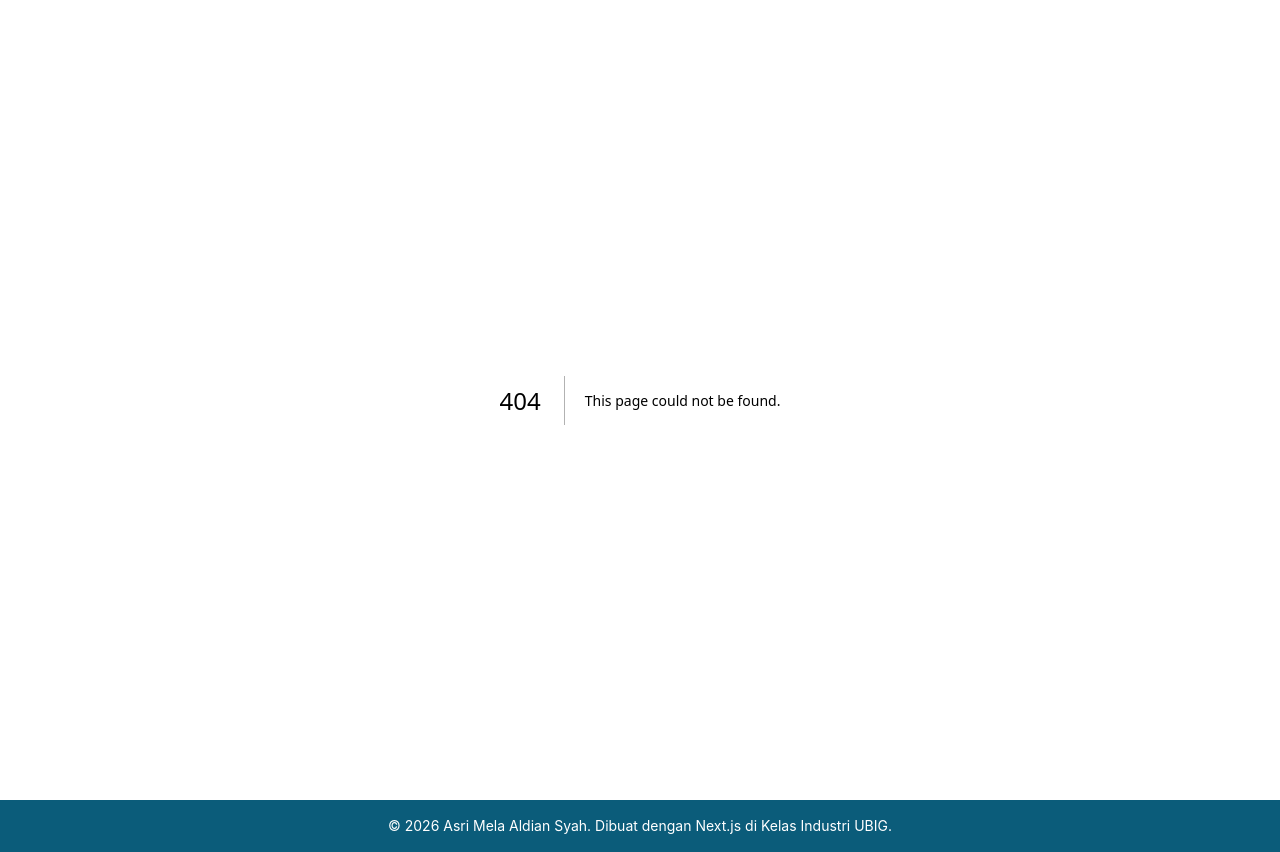
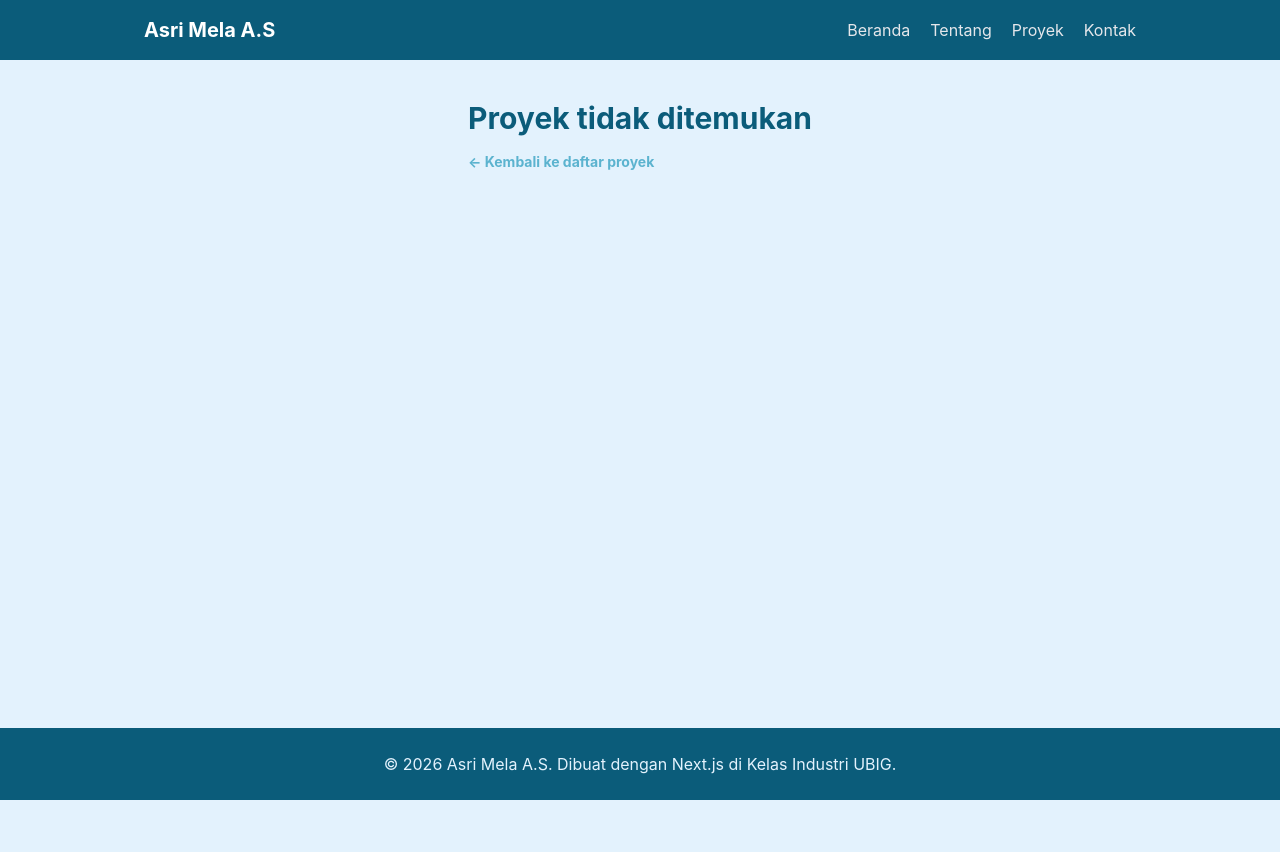
Before and after one commit to asrimela14410-crypto/portofolio-next, a Next.js app: page /proyek/1 in a window 1280 px wide. Before the commit this address had no page. After the commit the page ends 800 px from the top, so only its background shows below. Built offline with nearby package versions, Linux system fonts and the light colour scheme.

Commit message:
feat: halaman tentang, proyek, kontak, dan detail proyek

```diff
--- /dev/null
+++ b/src/app/kontak/page.js
@@ -0,0 +1,8 @@
+export default function Kontak() {
+    return (
+        <main className="mx-auto max-w-5xl px-4 py-10">
+            <h1 className="text-3xl font-bold text-utama md:text-4xl">Hubungi Saya</h1>
+            <p className="mt-3 text-lg text-gray-700">Halaman ini akan berisi form kontak.</p>
+        </main>
+    );
+}
--- a/src/app/layout.js
+++ b/src/app/layout.js
@@ -1,6 +1,8 @@
 import { Geist, Geist_Mono } from "next/font/google";
 import "./globals.css";
 import Footer from "@/components/Footer";
+import Navbar from "@/components/Navbar";
+
 
 const geistSans = Geist({
   variable: "--font-geist-sans",
@@ -13,8 +15,11 @@ const geistMono = Geist_Mono({
 });
 
 export const metadata = {
-  title: "Mela | Portofolio",
-  description: "Portofolio Asri Mela Aldian Syah, siswa SMK calon Junior Web Developer di Kelas Industri UBIG.",
+title: {
+default: "Mela | Portofolio",
+template: "%s | Asri Mela A.S",
+},
+description: "Portofolio Asri Mela A.S, siswa SMK calon Junior Web Developer di Kelas Industri UBIG.",
 };
 
 export default function RootLayout({ children }) {
@@ -24,6 +29,7 @@ export default function RootLayout({ children }) {
       className={`${geistSans.variable} ${geistMono.variable} h-full antialiased`}
     >
       <body className="min-h-full flex flex-col bg-latar text-gray-800">
+        <Navbar />
         {children}
         <Footer />
       </body>
--- /dev/null
+++ b/src/app/proyek/[slug]/page.js
@@ -0,0 +1,85 @@
+import Image from "next/image";
+import Link from "next/link";
+import { proyek } from "@/data/proyek";
+
+export async function generateMetadata({ params }) {
+  const { slug } = await params;
+
+  const item = proyek.find((p) => p.slug === slug);
+
+  if (!item) {
+    return {
+      title: "Proyek tidak ditemukan",
+    };
+  }
+
+  return {
+    title: item.judul,
+    description: item.deskripsi,
+  };
+}
+
+export default async function DetailProyek({ params }) {
+  const { slug } = await params;
+
+  const item = proyek.find((p) => p.slug === slug);
+
+  if (!item) {
+    return (
+      <main className="mx-auto max-w-3xl px-4 py-10">
+        <h1 className="text-3xl font-bold text-utama">
+          Proyek tidak ditemukan
+        </h1>
+
+        <Link
+          href="/proyek"
+          className="mt-4 inline-block text-sm font-bold text-aksen hover:underline"
+        >
+          &larr; Kembali ke daftar proyek
+        </Link>
+      </main>
+    );
+  }
+
+  return (
+    <main className="mx-auto max-w-3xl px-4 py-10">
+      <Link
+        href="/proyek"
+        className="text-sm font-bold text-aksen hover:underline"
+      >
+        &larr; Kembali ke daftar proyek
+      </Link>
+
+      <h1 className="mt-4 text-3xl font-bold text-utama md:text-4xl">
+        {item.judul}
+      </h1>
+
+      <p className="mt-2 text-gray-600">
+        {item.kategori} &middot; Dibuat di {item.minggu}
+      </p>
+
+      <Image
+        src={item.gambar}
+        alt={`Tangkapan layar ${item.judul}`}
+        width={640}
+        height={420}
+        loading="eager"
+        className="mt-6 h-auto w-full rounded-xl border border-gray-200"
+      />
+
+      <p className="mt-6 text-lg">
+        {item.deskripsi}
+      </p>
+
+      <h2 className="mt-8 text-2xl font-bold text-utama">
+        Yang Saya Pelajari
+      </h2>
+
+      <ul className="mt-3 list-disc pl-5">
+        {item.fitur.map((f) => (
+          <li key={f}>{f}</li>
+        ))}
+      </ul>
+    </main>
+  );
+}
--- /dev/null
+++ b/src/app/proyek/page.js
@@ -0,0 +1,17 @@
+import ProyekCard from "@/components/ProyekCard";
+import { proyek } from "@/data/proyek";
+
+export default function DaftarProyek() {
+    return (
+        <main className="mx-auto max-w-5xl px-4 py-10">
+            <h1 className="text-3xl font-bold text-utama md:text-4xl">Proyek Saya</h1>
+            <p className="mt-3 text-lg text-gray700">Kumpulan hasil belajar saya di Kelas Industri UBIG. Klik kartu untuk melihat detailnya.</p>
+
+            <div className="mt-8 grid gap-6 md:grid-cols-3">
+                {proyek.map ( (item) => (
+                    <ProyekCard key={item.slug} proyek={item} />
+                ))}
+            </div>
+        </main>
+    )
+}
--- /dev/null
+++ b/src/app/tentang/page.js
@@ -0,0 +1,8 @@
+export default function Tentang() {
+    return (
+        <main className="mx-auto max-w-5xl px-4 py-10">
+            <h1 className="text-3xl font-bold text-utama md:text-4xl">Tentang saya</h1>
+            <p className="mt-3 text-lg text-gray-700">Halaman ini akan berisi cerita, hobi, dan cita-cita saya.</p>
+        </main>
+    );
+}
--- a/src/components/Footer.jsx
+++ b/src/components/Footer.jsx
@@ -2,8 +2,8 @@ export default function Footer() {
   const tahun = new Date().getFullYear();
 
   return (
-    <footer className="mt-auto bg-utama px-4 py-4 text-center text-sm text-white">
-      &copy; {tahun} Asri Mela Aldian Syah. Dibuat dengan Next.js di Kelas Industri UBIG.
+    <footer className="mt-auto bg-utama p-6 text-center text-latar">
+      <p>&copy; {tahun} Asri Mela A.S. Dibuat dengan Next.js di Kelas Industri UBIG.</p>
     </footer>
   );
 }
--- /dev/null
+++ b/src/components/Navbar.jsx
@@ -0,0 +1,44 @@
+"use client";
+
+import Link from "next/link";
+import { usePathname } from "next/navigation";
+
+const menu = [
+  { href: "/", label: "Beranda" },
+  { href: "/tentang", label: "Tentang" },
+  { href: "/proyek", label: "Proyek" },
+  { href: "/kontak", label: "Kontak" },
+];
+
+export default function Navbar() {
+  const pathname = usePathname();
+
+  return (
+    <header className="bg-utama text-white">
+      <nav className="mx-auto flex max-w-5xl flex-col gap-3 px-4 py-4 md:flex-row md:items-center md:justify-between">
+        <Link href="/" className="text-xl font-bold">
+          Asri Mela A.S
+        </Link>
+
+        <ul className="flex flex-wrap gap-x-5 gap-y-2">
+          {menu.map((item) => {
+            let kelas = "text-gray-200 hover:text-white";
+
+            if (pathname === item.href) {
+              kelas =
+                "font-bold text-white underline underline-offset-8";
+            }
+
+            return (
+              <li key={item.href}>
+                <Link href={item.href} className={kelas}>
+                  {item.label}
+                </Link>
+              </li>
+            );
+          })}
+        </ul>
+      </nav>
+    </header>
+  );
+}
--- /dev/null
+++ b/src/components/ProyekCard.jsx
@@ -0,0 +1,25 @@
+import Image from "next/image";
+import Link from "next/link";
+
+export default function ProyekCard({ proyek }) {
+    return (
+        <Link
+            href={`/proyek/${proyek.slug}`}
+            className="block overflow-hidden rounded-xl border-gray-200 bg-white shadow-sm hover:shadow-md"
+            >
+                <Image
+                    src={proyek.gambar}
+                    alt={'Tangkapan layar ${proyek.judul}'}
+                    width={640}
+                    height={420}
+                    className="h-auto w-full"
+                />
+                <div className="p-5">
+                    <span className="rounded-full bg-latar px-3 py-1 text-xs font-semibold text-utama">{proyek.kategori}</span>
+                    <h3 className="mt-3 text-lg font-semibold text-utama">{proyek.judul}</h3>
+                    <p className="mt-1 text-sm text-gray-600">{proyek.deskripsi}
+                    </p>
+                    </div>
+            </Link>
+    );
+}
--- /dev/null
+++ b/src/data/proyek.js
@@ -0,0 +1,54 @@
+export const proyek = [
+    {
+        slug: "halaman profil",
+        judul: "Halaman Profil Pertama",
+        kategori: "HTML",
+        minggu: "Minggu 01",
+        gambar: "/proyek/proyek-profil.png",
+        deskripsi: "Halaman web pertama saya, dibuat dengan HTML dasar.",
+        fitur: [
+            "Judul dan paragraf perkenalan dengan h1 dan p",
+            "Foto profil dengan atribut alt",
+            "Daftar hobi dengan ul dan li",
+        ],
+    },
+    {
+        slug: "from-kontak",
+        judul: "From Kotak",
+        kategori: "HTML",
+        minggu: "Minggu 02",
+        gambar: "/proyek/proyek-kontak.png",
+        deskripsi: "From dengan label dan validasi bawaan browser.",
+        fitur: [
+            "Lima isian dengan label yang terhubung",
+            "Validasi required dan type email",
+            "Pilihan keperluan dengan select",
+        ],
+    },
+    {
+        slug: "tabel-jadwal",
+        judul: "Tabel Jadwal Belajar",
+        kategori: "HTML",
+        minggu: "Minggu 02",
+        gambar: "/proyek/proyek-jadwal.png",
+        deskripsi: "Jadwal belajar mingguan dengan thead dan tbody.",
+        fitur: [
+            "Judul tabel dengan caption",
+            "Baris judul di thead",
+            "Tiga kolom: hari, waktu, kegiatan",
+        ],
+    },
+    {
+        slug: "portofolio-responsif",
+        judul: "Portofolio Responsif",
+        kategori: "CSS",
+        minggu: "Minggu 04",
+        gambar: "/proyek/proyek-reponsif.png",
+        deskripsi: "Rapi di ponsel, tablet, dan laptop dengan Flexbox.",
+        fitur: [
+            "Tata letak kartu dengan Flexbox",
+            "Media query mulai lebar 768 px",
+            "Diuji di lebar 360, 768, dan 1280 px",
+        ],
+    },
+];
```
Also changed, not shown: public/proyek/proyek-jadwal.png (added), public/proyek/proyek-profil.png (added).
